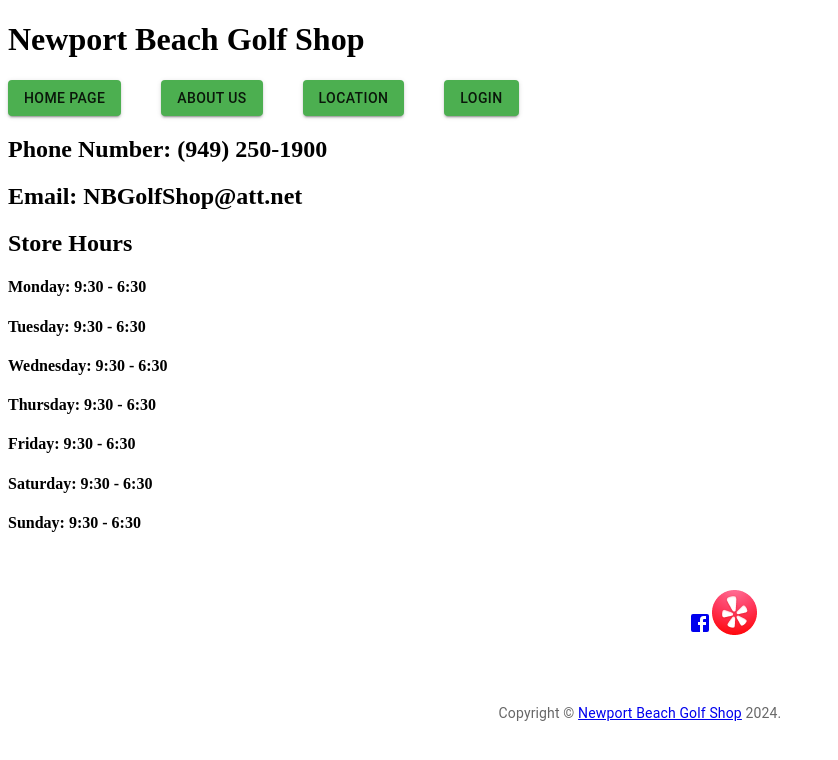
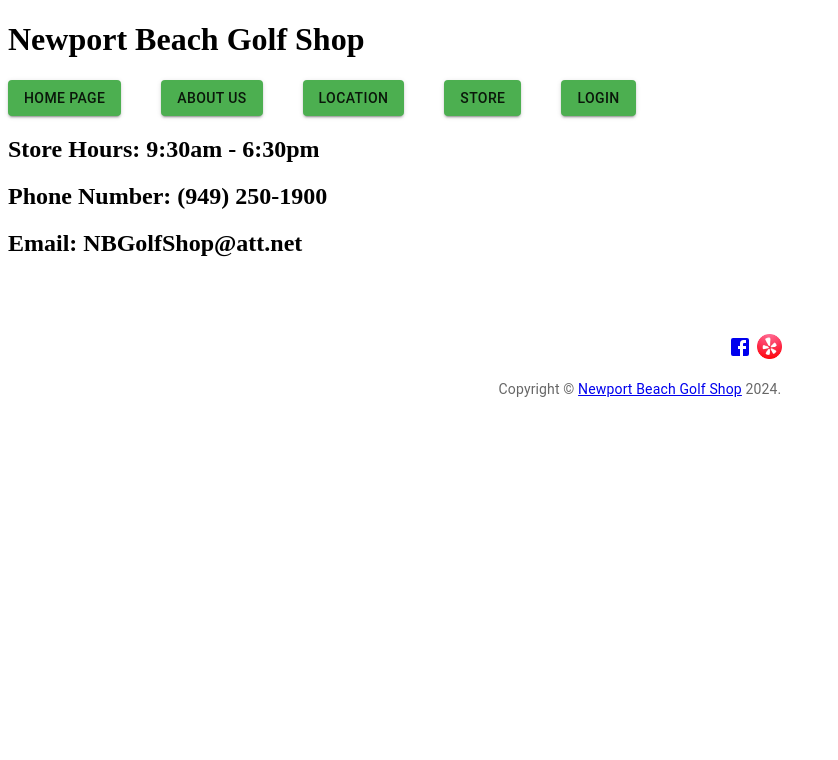
Before and after one commit to Thomas-Carfano/NBGS-Fullstack, a React (Vite) app in the folder client/: page / in a window 1280 px wide. Shown: the top 760 px of the page, without its empty margins (0-838 px from the left). Built offline with nearby package versions, Linux system fonts and the light colour scheme.

Commit message:
add store page and product card

```diff
--- a/client/src/App.css
+++ b/client/src/App.css
@@ -19,3 +19,9 @@
     text-decoration: none;
     color: black;
 }
+
+#yelp-logo {
+    margin-left: 5px;
+    height: 25px;
+    width: 25px;
+}
--- a/client/src/App.jsx
+++ b/client/src/App.jsx
@@ -5,6 +5,7 @@
 import SignUp from './components/SignupPage';
 import LocationPage from './components/LocationPage';
 import AboutPage from './components/AboutPage';
+import StorePage from './components/Store';
 
 const App = () => {
 
@@ -15,7 +16,8 @@
       <Route path="/login" element={<LoginPage />}/>
       <Route path="/about" element={<AboutPage />}/>
       <Route path="/signup" element={<SignUp />}/>
-      <Route path="/location" element={<LocationPage/>}></Route>
+      <Route path="/location" element={<LocationPage/>}/>
+      <Route path="/store" element={<StorePage/>}/>
     </Routes>
     </>
   )
--- a/client/src/components/Footer.jsx
+++ b/client/src/components/Footer.jsx
@@ -24,9 +24,9 @@
     return (
         <>
         <br/>
-        <Link to="https://www.facebook.com/SteveCarfanosNewportBeachGolfShop/"><FacebookIcon sx={{ ml: 85, mt: 5 }}/></Link>
-        <Link to="https://www.yelp.com/biz/steve-carfanos-newport-beach-golf-shop-store-newport-beach-2"><img src={`${Pic}`}/></Link>
-        <Copyright sx={{ mt: 8, mb: 4 }}/>
+        <Link to="https://www.facebook.com/SteveCarfanosNewportBeachGolfShop/"><FacebookIcon sx={{ ml: 90, mt: 5 }}/></Link>
+        <Link to="https://www.yelp.com/biz/steve-carfanos-newport-beach-golf-shop-store-newport-beach-2"><img id="yelp-logo" src={`${Pic}`}/></Link>
+        <Copyright sx={{ mt: 2, mb: 4 }}/>
         </>
     )
 }
--- a/client/src/components/HomePage.jsx
+++ b/client/src/components/HomePage.jsx
@@ -4,22 +4,36 @@
 import Footer from './Footer'
 
 const HomePage = () => {
+  const storeHours = [
+    "9:30am - 6:30pm",
+    "9:30am - 6:30pm",
+    "9:30am - 6:30pm",
+    "9:30am - 6:30pm",
+    "9:30am - 6:30pm",
+    "9:30am - 6:30pm",
+    "10:00am - 5:00pm",
+  ]
+
+  const storeHoursToday = () => {
+    const d = new Date();
+    let day = d.getDay();
+    for(let i = 0; i < storeHours.length; i++){
+      if(day === i){
+        console.log(storeHours[i])
+        return (storeHours[i])
+      }
+    }
+
+  }
+
 
   return (
     <>
     <Link to='/' className='title'><h1>Newport Beach Golf Shop </h1></Link>
     <NavBar/>
+    <h2>Store Hours: {storeHoursToday()}</h2>
     <Link to="tel:9492501900" className='contactInfo'><h2>Phone Number: (949) 250-1900</h2></Link>
     <Link to="mailto:nbgolshop@att.net" className='contactInfo'> <h2>Email: NBGolfShop@att.net</h2></Link>
-
-    <h2>Store Hours</h2>
-    <h4>Monday: 9:30 - 6:30</h4>
-    <h4>Tuesday: 9:30 - 6:30</h4>
-    <h4>Wednesday: 9:30 - 6:30</h4>
-    <h4>Thursday: 9:30 - 6:30</h4>
-    <h4>Friday: 9:30 - 6:30</h4>
-    <h4>Saturday: 9:30 - 6:30</h4>
-    <h4>Sunday: 9:30 - 6:30</h4>
     <Footer/>
     </>
   )
--- a/client/src/components/LocationPage.jsx
+++ b/client/src/components/LocationPage.jsx
@@ -26,7 +26,7 @@
     <Link to='/' className='title'><h1>Newport Beach Golf Shop </h1></Link>
     <NavBar/>
 
-    <div style={{ height: '75vh', width: '75%' }}>
+    <div style={{ height: '75vh', width: '75%', marginLeft: '10%', marginTop: '2%' }}>
       <GoogleMapReact
         bootstrapURLKeys={{ key: "AIzaSyDLqZLDoNPwSYZ9yRnNMfih8u1S-vIENTs" }}
         defaultCenter={defaultProps.center}
--- a/client/src/components/NavBar.jsx
+++ b/client/src/components/NavBar.jsx
@@ -20,6 +20,7 @@
             <Button variant="contained" sx={{ mr: 5 }} href='/'>Home Page</Button>
             <Button variant="contained" sx={{ mr: 5 }} href='/about'>About Us</Button>
             <Button variant="contained" sx={{ mr: 5 }} href='/location'>Location</Button>
+            <Button variant="contained" sx={{ mr: 5 }} href='/store'>Store</Button>
             <Button variant="contained" sx={{ mr: 5 }} href='/login'>Login</Button>
         </ThemeProvider>
         </>
--- /dev/null
+++ b/client/src/components/Store.jsx
@@ -0,0 +1,45 @@
+import '../App.css'
+import NavBar from './NavBar'
+import { Link } from 'react-router-dom'
+import Footer from './Footer'
+import Card from '@mui/material/Card';
+import CardActions from '@mui/material/CardActions';
+import CardContent from '@mui/material/CardContent';
+import CardMedia from '@mui/material/CardMedia';
+import Button from '@mui/material/Button';
+import Typography from '@mui/material/Typography';
+
+const StorePage = () => {
+
+  return (
+    <>
+    <Link to='/' className='title'><h1>Newport Beach Golf Shop </h1></Link>
+    <NavBar/>
+
+    <Card sx={{ maxWidth: 345 }}>
+      <CardMedia
+        sx={{ height: 140 }}
+        image="https://www.titleist.com/dw/image/v2/AAZW_PRD/on/demandware.static/-/Sites-titleist-master/default/dw7086bc18/T2028S_01.png?sw=650&sh=650&sm=fit&sfrm=png"
+        title="green iguana"
+      />
+      <CardContent>
+        <Typography gutterBottom variant="h5" component="div">
+          Lizard
+        </Typography>
+        <Typography variant="body2" color="text.secondary">
+          Lizards are a widespread group of squamate reptiles, with over 6,000
+          species, ranging across all continents except Antarctica
+        </Typography>
+      </CardContent>
+      <CardActions>
+        <Button size="small">Share</Button>
+        <Button size="small">Learn More</Button>
+      </CardActions>
+    </Card>
+
+    <Footer/>
+    </>
+  )
+}
+
+export default StorePage
```
Also changed, not shown: 1 other file (tests, documents, lock files or other folders).
